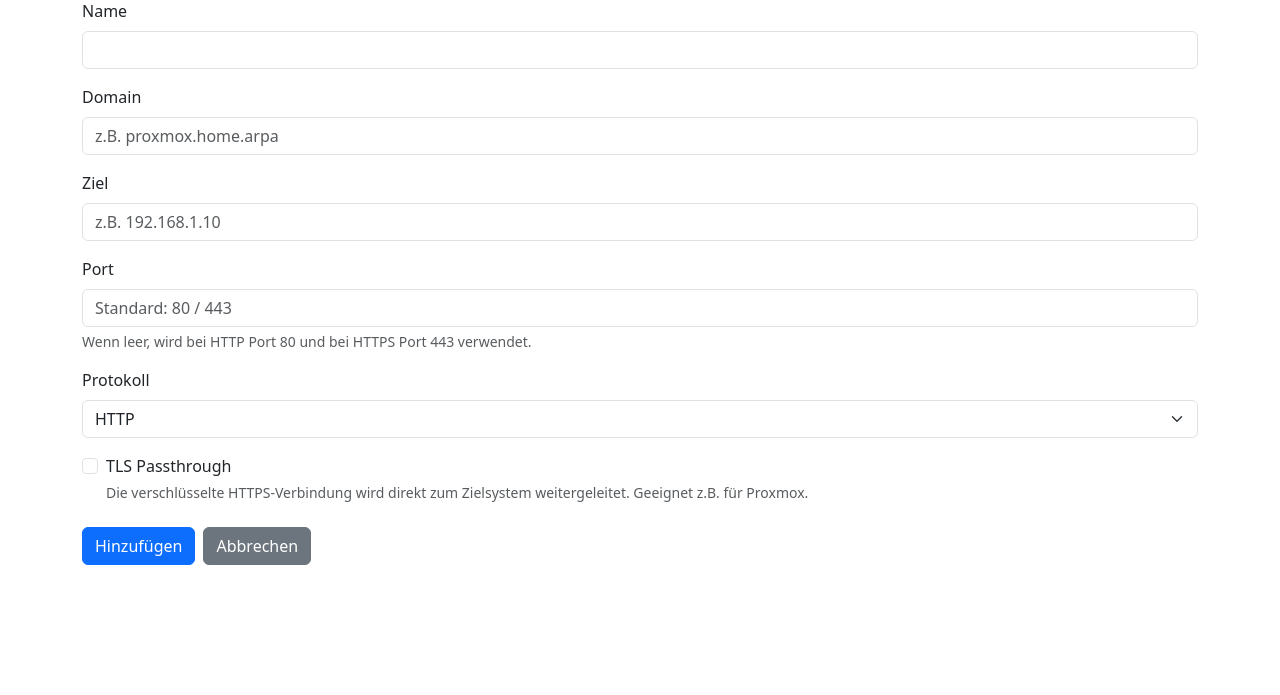
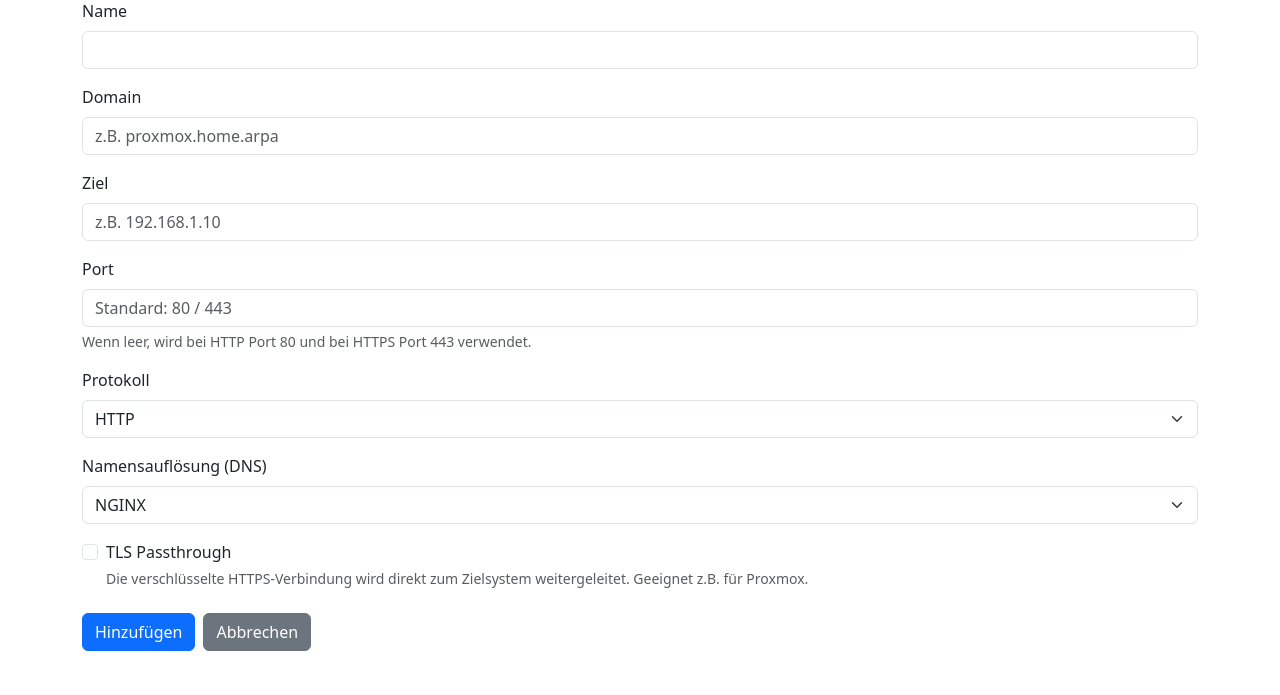
Before and after one commit to racoon2code/proxy-manager, a FastAPI app: page /config/add in a window 1280 px wide. Shown: the part 105-800 px from the top of the page. Run offline with FastAPI, Linux system fonts and the light colour scheme.

Commit message:
add nginx/adguard choice

```diff
--- a/main.py
+++ b/main.py
@@ -89,42 +89,42 @@ def build_nginx_config(proxies):
     config_lines = []
 
     for proxy in proxies:
+        if proxy.get("dns_administrator", "") == "nginx":
+            if proxy.get("tls_passthrough", False):
 
-        if proxy.get("tls_passthrough", False):
+                server_block = dedent(f"""
+                    server {{
+                        listen 80;
+                        server_name {proxy['domain']};
 
-            server_block = dedent(f"""
-                server {{
-                    listen 80;
-                    server_name {proxy['domain']};
+                        return 301 https://$host$request_uri;
+                    }}
+                """).strip()
 
-                    return 301 https://$host$request_uri;
-                }}
-            """).strip()
+            else:
 
-        else:
+                server_block = dedent(f"""
+                    server {{
+                        listen 80;
+                        server_name {proxy['domain']};
 
-            server_block = dedent(f"""
-                server {{
-                    listen 80;
-                    server_name {proxy['domain']};
+                        location / {{
+                            proxy_pass {proxy['protocol']}://{proxy['target']}:{proxy['port']};
 
-                    location / {{
-                        proxy_pass {proxy['protocol']}://{proxy['target']}:{proxy['port']};
+                            proxy_http_version 1.1;
 
-                        proxy_http_version 1.1;
+                            proxy_set_header Upgrade $http_upgrade;
+                            proxy_set_header Connection "upgrade";
 
-                        proxy_set_header Upgrade $http_upgrade;
-                        proxy_set_header Connection "upgrade";
+                            proxy_set_header Host $host;
+                            proxy_set_header X-Real-IP $remote_addr;
+                            proxy_set_header X-Forwarded-For $proxy_add_x_forwarded_for;
+                            proxy_set_header X-Forwarded-Proto $scheme;
+                        }}
+                    }}
+                """).strip()
 
-                        proxy_set_header Host $host;
-                        proxy_set_header X-Real-IP $remote_addr;
-                        proxy_set_header X-Forwarded-For $proxy_add_x_forwarded_for;
-                        proxy_set_header X-Forwarded-Proto $scheme;
-                    }}
-                }}
-            """).strip()
-
-        config_lines.append(server_block)
+            config_lines.append(server_block)
 
     return "\n\n".join(config_lines)
 
@@ -346,11 +346,13 @@ def sync_adguard_rewrites(old_proxies, new_proxies, settings):
     old_domains = {
         proxy["domain"].strip().lower()
         for proxy in old_proxies
+        if proxy.get("adguard", False)
     }
 
     new_domains = {
         proxy["domain"].strip().lower()
         for proxy in new_proxies
+        if proxy.get("adguard", False)
     }
 
     added_domains = new_domains - old_domains
@@ -528,7 +530,8 @@ def config_add(request: Request):
         name="config_add.html",
         context={
             "proxy": None,
-            "edit_mode": False
+            "edit_mode": False,
+            "dns_enabled": load_settings().get("adguard_enabled", False)
         }
     )
 
@@ -540,7 +543,8 @@ def config_add_save(
     target: str = Form(...),
     port: int | None = Form(None),
     protocol: str = Form(...),
-    tls_passthrough: bool = Form(False)
+    tls_passthrough: bool = Form(False),
+    dns_administrator: str = Form(...)
 ):
 
     proxies = load_proxies()
@@ -557,7 +561,8 @@ def config_add_save(
         "target": target,
         "port": port,
         "protocol": protocol,
-        "tls_passthrough": tls_passthrough
+        "tls_passthrough": tls_passthrough,
+        "dns_administrator": dns_administrator
     }
 
     if port is None:
@@ -751,7 +756,8 @@ def config_edit_save(
     target: str = Form(...),
     port: int | None = Form(None),
     protocol: str = Form(...),
-    tls_passthrough: bool = Form(False)
+    tls_passthrough: bool = Form(False),
+    dns_administrator: str = Form(...)
 ):
 
     proxies = load_proxies()
@@ -773,6 +779,7 @@ def config_edit_save(
             proxy["port"] = port
             proxy["protocol"] = protocol
             proxy["tls_passthrough"] = tls_passthrough
+            proxy["dns_administrator"] = dns_administrator
 
             break
 
--- a/settings.json
+++ b/settings.json
@@ -3,7 +3,7 @@
     "nginx_stream_config_path": "/etc/nginx/stream-enabled/generated-stream.conf",
     "nginx_ip": "XXX.XXX.XXX.XXX",
 
-    "adguard_enabled": false,
+    "adguard_enabled": true,
     "adguard_url": "http://adguard.example.com",
     "adguard_username": "YOUR_ADGUARD_USERNAME",
     "adguard_password": "YOUR_ADGUARD_PASSWORD",
--- a/templates/config_add.html
+++ b/templates/config_add.html
@@ -170,6 +170,42 @@ Proxy hinzufügen
 
     </div>
 
+    {% if dns_enabled %}
+
+    <div class="mb-3">
+
+        <label
+            for="dns_administrator"
+            class="form-label"
+        >
+            Namensauflösung (DNS)
+        </label>
+
+    <select
+            class="form-select"
+            id="dns_administrator"
+            name="dns_administrator"
+            required
+        >
+
+            <option
+                value="nginx"
+                {% if not proxy or proxy.dns_administrator == "nginx" %}selected{% endif %}
+            >
+                NGINX
+            </option>
+
+            <option
+                value="adguard"
+                {% if proxy and proxy.dns_administrator == "adguard" %}selected{% endif %}
+            >
+                AdGuard
+            </option>
+
+        </select>
+    </div>
+    {% endif %}
+
 
     <div class="form-check mb-4">
 
```
Also changed, not shown: 1 other file.
